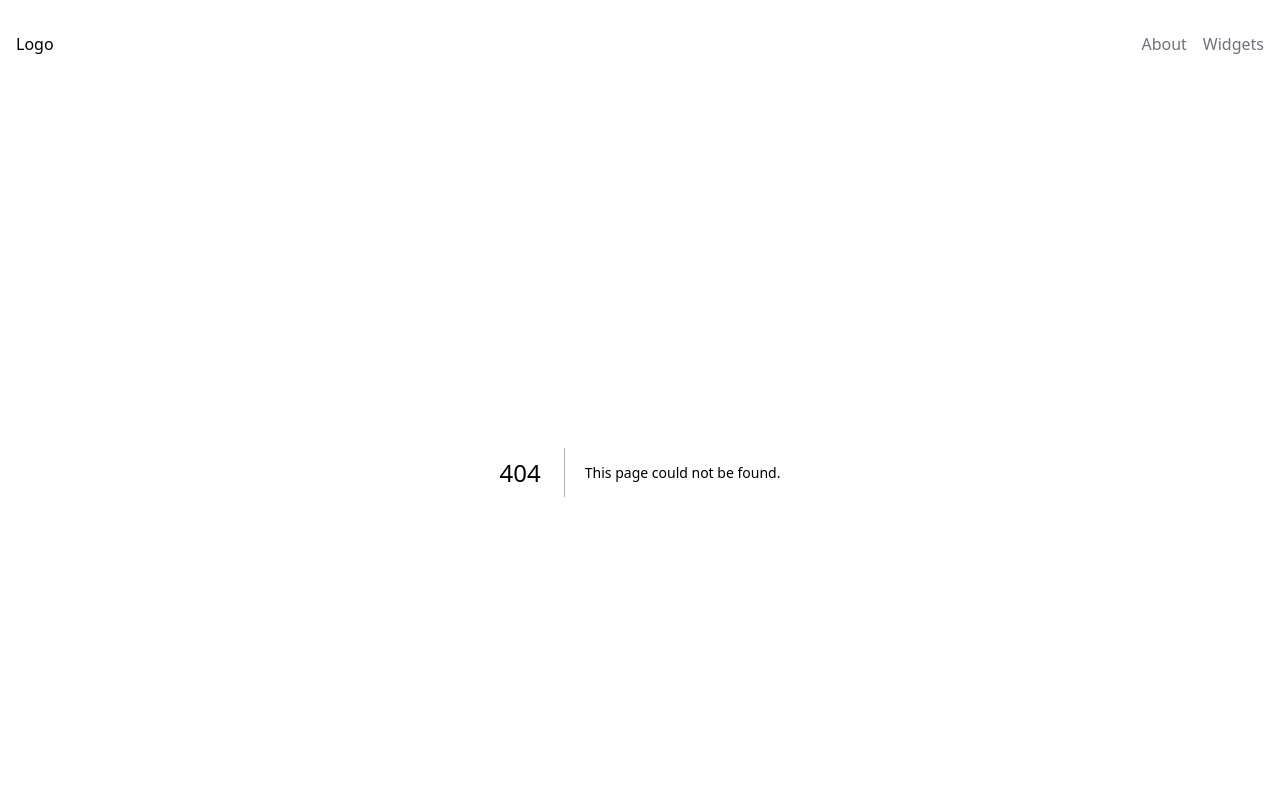
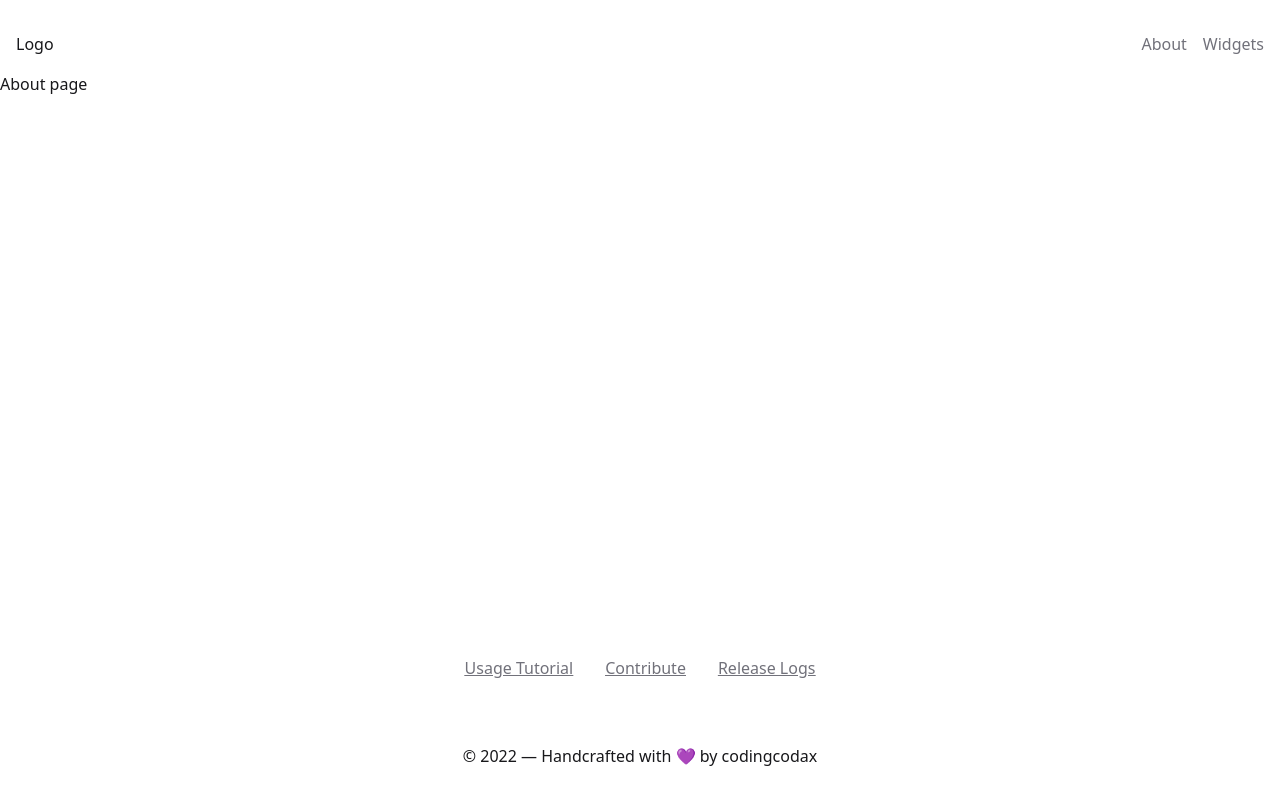
Before and after one commit to codingcodax/weebn, a Next.js app: page /about in a window 1280 px wide. Before the commit this address had no page. Shown: the top 800 px of the page. Built offline with nearby package versions, Linux system fonts and the light colour scheme.

Commit message:
feat(about): create about page

```diff
--- /dev/null
+++ b/app/about/page.tsx
@@ -0,0 +1,9 @@
+const About = () => {
+  return (
+    <div>
+      <p>About page</p>
+    </div>
+  );
+};
+
+export default About;
```
